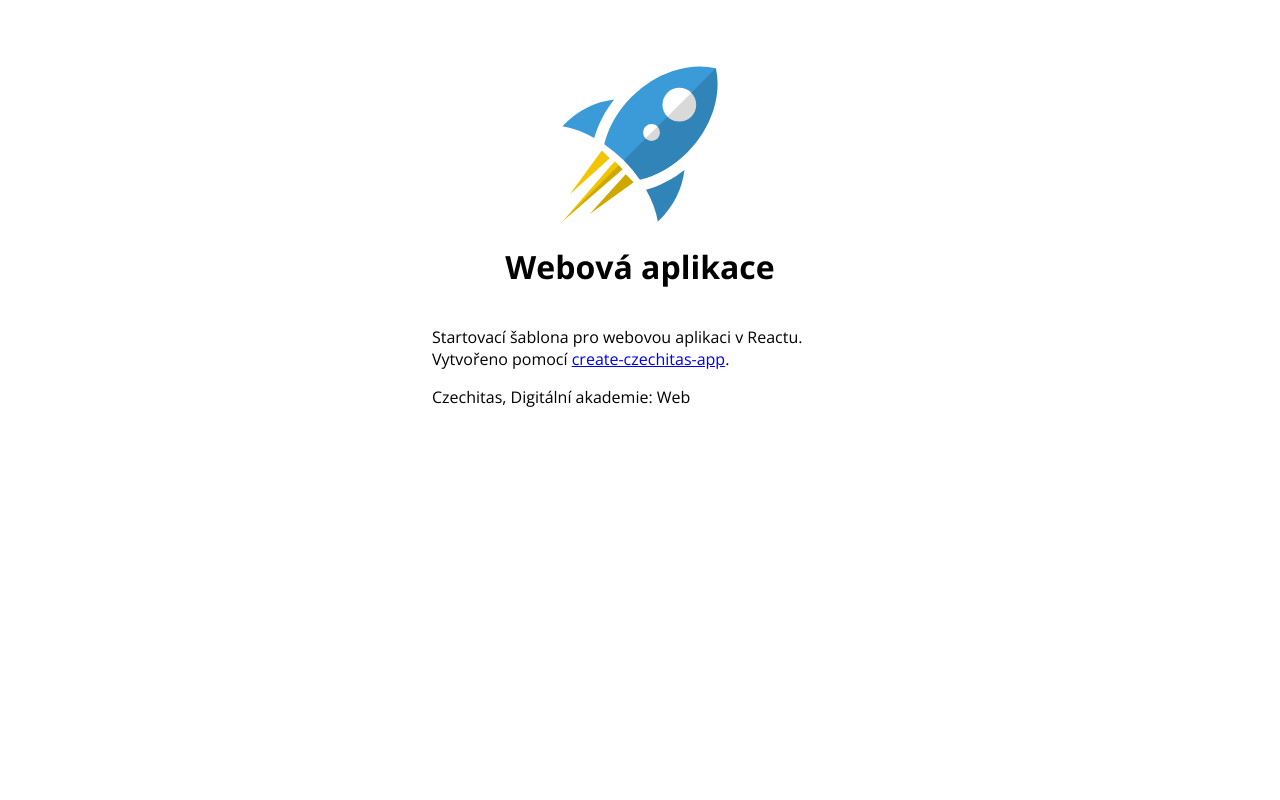
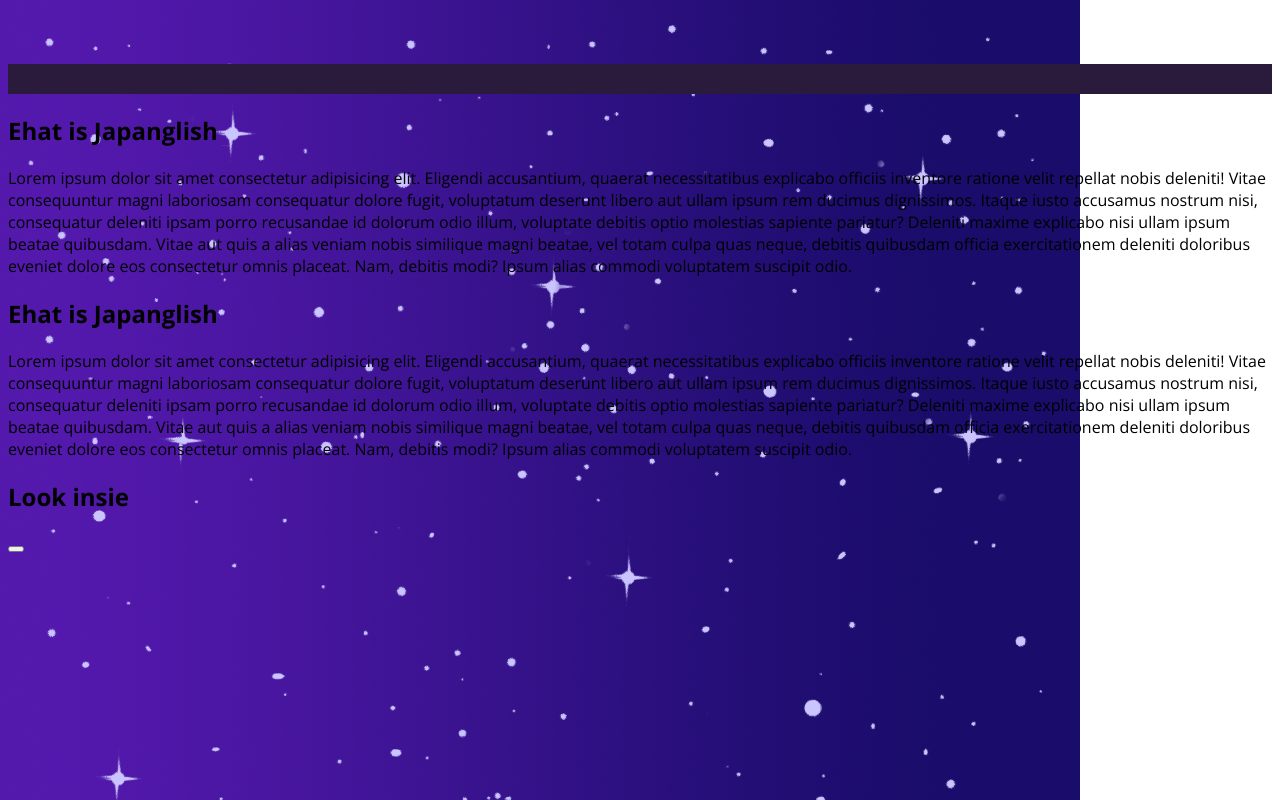
Before and after one commit to Veronika-Rychla/japanglish-presentation, a React app: page / in a window 1280 px wide. Built offline with nearby package versions, Linux system fonts and the light colour scheme.

Commit message:
pozadí a kostra

```diff
--- a/src/index.html
+++ b/src/index.html
@@ -6,6 +6,43 @@
     <title>React web application</title>
   </head>
   <body>
+    <!--Hlavička-->
+    <header></header>
+    <!--Menu-->
+    <section>
+      <div class="menu__lista">
+        <div class="lista__prvky" id="menu"></div>
+      </div>
+    </section>
+    <!--Canva-->
+    <section></section>
+    <!--What is Japanglish-->
+    <section>
+      <div class="what bubble">
+<h2> Ehat is Japanglish</h2>
+<p>Lorem ipsum dolor sit amet consectetur adipisicing elit. Eligendi accusantium, quaerat necessitatibus explicabo officiis inventore ratione velit repellat nobis deleniti! Vitae consequuntur magni laboriosam consequatur dolore fugit, voluptatum deserunt libero aut ullam ipsum rem ducimus dignissimos. Itaque iusto accusamus nostrum nisi, consequatur deleniti ipsam porro recusandae id dolorum odio illum, voluptate debitis optio molestias sapiente pariatur? Deleniti maxime explicabo nisi ullam ipsum beatae quibusdam. Vitae aut quis a alias veniam nobis similique magni beatae, vel totam culpa quas neque, debitis quibusdam officia exercitationem deleniti doloribus eveniet dolore eos consectetur omnis placeat. Nam, debitis modi? Ipsum alias commodi voluptatem suscipit odio.</p>
+      </div>
+    </section>
+    <!--Why Japanglish-->
+    <section>
+      <div class="why bubble">
+        <h2> Ehat is Japanglish</h2>
+        <p>Lorem ipsum dolor sit amet consectetur adipisicing elit. Eligendi accusantium, quaerat necessitatibus explicabo officiis inventore ratione velit repellat nobis deleniti! Vitae consequuntur magni laboriosam consequatur dolore fugit, voluptatum deserunt libero aut ullam ipsum rem ducimus dignissimos. Itaque iusto accusamus nostrum nisi, consequatur deleniti ipsam porro recusandae id dolorum odio illum, voluptate debitis optio molestias sapiente pariatur? Deleniti maxime explicabo nisi ullam ipsum beatae quibusdam. Vitae aut quis a alias veniam nobis similique magni beatae, vel totam culpa quas neque, debitis quibusdam officia exercitationem deleniti doloribus eveniet dolore eos consectetur omnis placeat. Nam, debitis modi? Ipsum alias commodi voluptatem suscipit odio.</p>
+              </div>
+            </section>
+    </section>
+    <!--Galerie-->
+    <section>
+      <div class="galerie bubble">
+        <h2> Look insie</h2>
+       <button class="btn"></button>
+              </div>
+            </section>
+    </section>
+    <!--tým-->
+    <section></section>
+    <!--Patička-->
+    <footer></footer>
     <div id="app"></div>
     <script src="/bundle.js"></script>
   </body>
--- a/src/index.jsx
+++ b/src/index.jsx
@@ -4,16 +4,7 @@ import './style.css';
 
 const App = () => (
   <div className="container">
-    <header>
-      <div className="logo"></div>
-      <h1>Webová aplikace</h1>
-    </header>
-    <main>
-      <p>Startovací šablona pro webovou aplikaci v Reactu. Vytvořeno pomocí <a href="https://www.npmjs.com/package/create-czechitas-app">create-czechitas-app</a>.</p>
-    </main>
-    <footer>
-      <p>Czechitas, Digitální akademie: Web</p>
-    </footer>
+
   </div>
 );
 
--- a/src/style.css
+++ b/src/style.css
@@ -2,6 +2,12 @@
 
 * {
   box-sizing: border-box;
+
+}
+body{
+  background-image: url(./img/bkg04.png);
+  background-repeat: no-repeat;
+  background-attachment: fixed;
 }
 
 html {
@@ -21,9 +27,7 @@ header {
   margin-top: 4rem;
 }
 
-.logo {
-  width: 10rem;
-  height: 10rem;
-  background-image: url(./img/rocket.svg);
-  background-size: contain;
+.menu__lista {
+  background-color: #2a1b3d;
+  height: 30px;
 }
```
Also changed, not shown: src/img/bkg04.png (added), src/img/bkg05.png (added).
